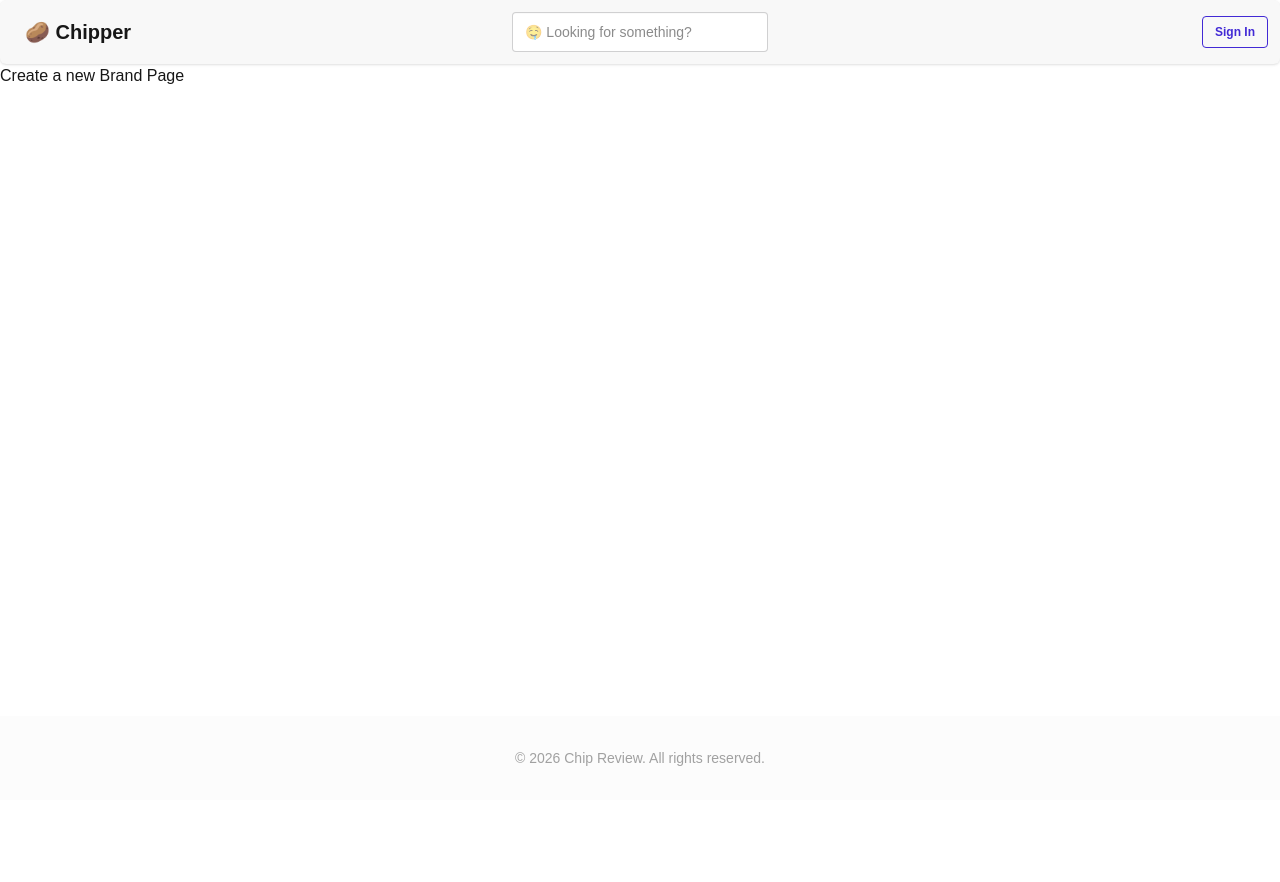
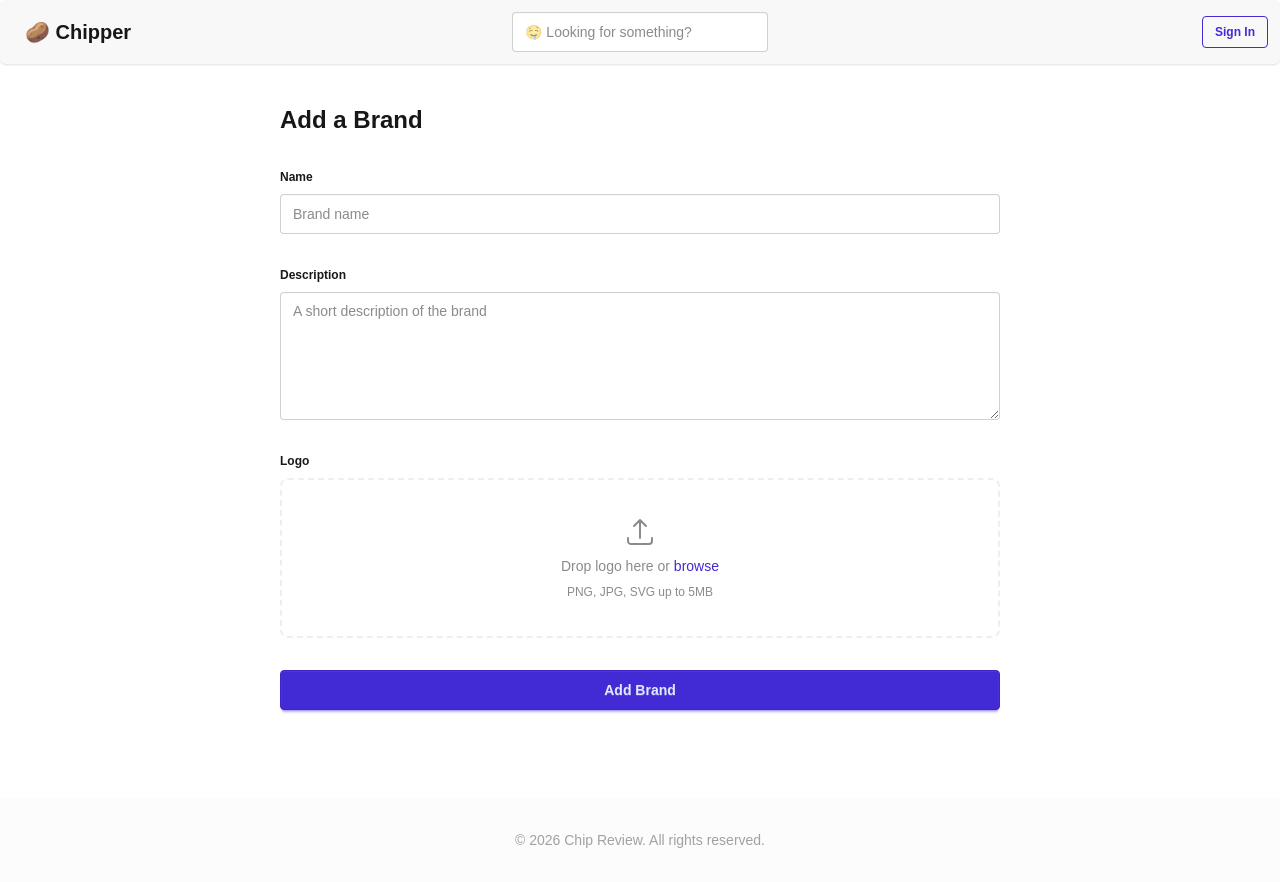
Before and after one commit to KasTasElis/next-chip-reviews, a Next.js app: page /add-brand in a window 1280 px wide. Before the commit the page ends 800 px from the top, so only its background shows below. Built offline with nearby package versions, Linux system fonts and the light colour scheme.

Commit message:
add a brand page scaffold

```diff
--- a/app/add-brand/page.tsx
+++ b/app/add-brand/page.tsx
@@ -1,3 +1,47 @@
-export default function ChipsSingle() {
-  return <div>Create a new Brand Page</div>;
+export default function AddBrand() {
+  return (
+    <div className="w-full max-w-3xl min-w-80 mx-auto py-10 px-6">
+      <h1 className="text-2xl font-semibold mb-6">Add a Brand</h1>
+
+      <form className="flex flex-col gap-5">
+        <fieldset className="fieldset">
+          <legend className="fieldset-legend">Name</legend>
+          <input
+            type="text"
+            name="name"
+            placeholder="Brand name"
+            className="input w-full"
+            required
+          />
+        </fieldset>
+
+        <fieldset className="fieldset">
+          <legend className="fieldset-legend">Description</legend>
+          <textarea
+            name="description"
+            placeholder="A short description of the brand"
+            className="textarea w-full h-32"
+          />
+        </fieldset>
+
+        <fieldset className="fieldset">
+          <legend className="fieldset-legend">Logo</legend>
+          <label className="flex flex-col items-center justify-center w-full h-40 border-2 border-dashed border-base-300 rounded-box cursor-pointer hover:border-primary hover:bg-base-200 transition-colors">
+            <div className="flex flex-col items-center gap-2 text-base-content/50">
+              <svg xmlns="http://www.w3.org/2000/svg" className="h-8 w-8" fill="none" viewBox="0 0 24 24" stroke="currentColor">
+                <path strokeLinecap="round" strokeLinejoin="round" strokeWidth={1.5} d="M3 16.5v2.25A2.25 2.25 0 005.25 21h13.5A2.25 2.25 0 0021 18.75V16.5m-13.5-9L12 3m0 0l4.5 4.5M12 3v13.5" />
+              </svg>
+              <span className="text-sm">Drop logo here or <span className="text-primary">browse</span></span>
+              <span className="text-xs">PNG, JPG, SVG up to 5MB</span>
+            </div>
+            <input type="file" name="logo" accept="image/*" className="hidden" />
+          </label>
+        </fieldset>
+
+        <button type="submit" className="btn btn-primary mt-2">
+          Add Brand
+        </button>
+      </form>
+    </div>
+  );
 }
```
